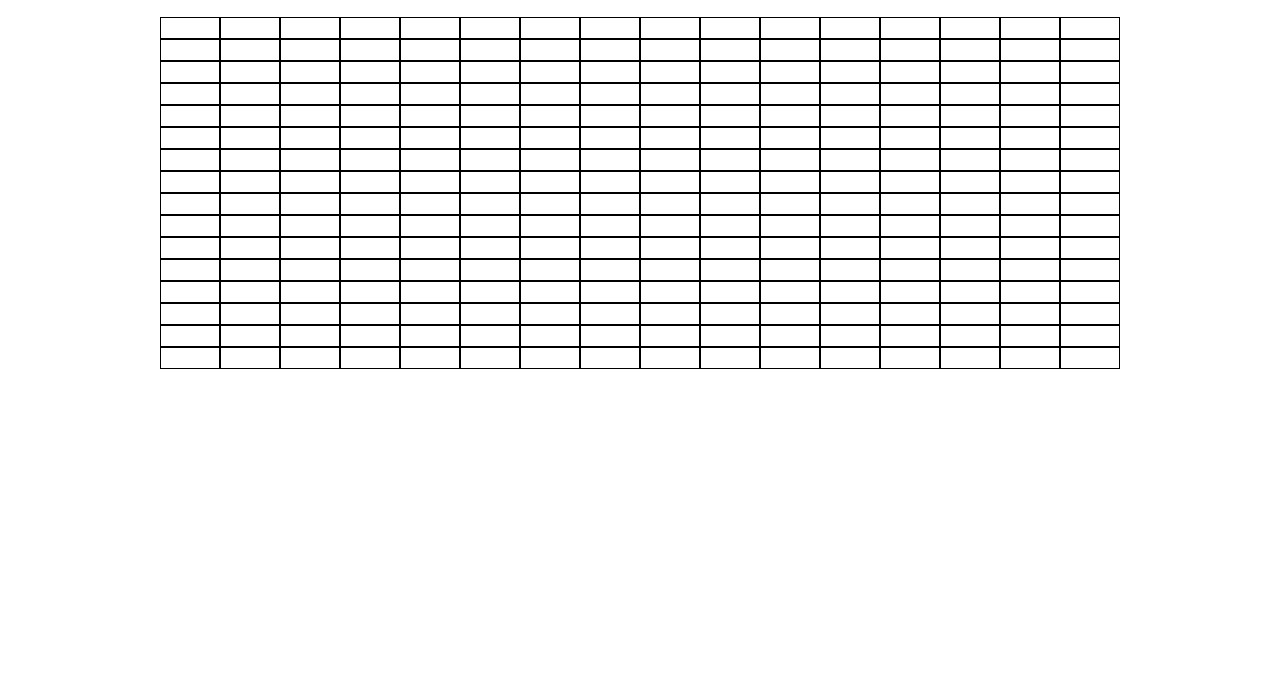
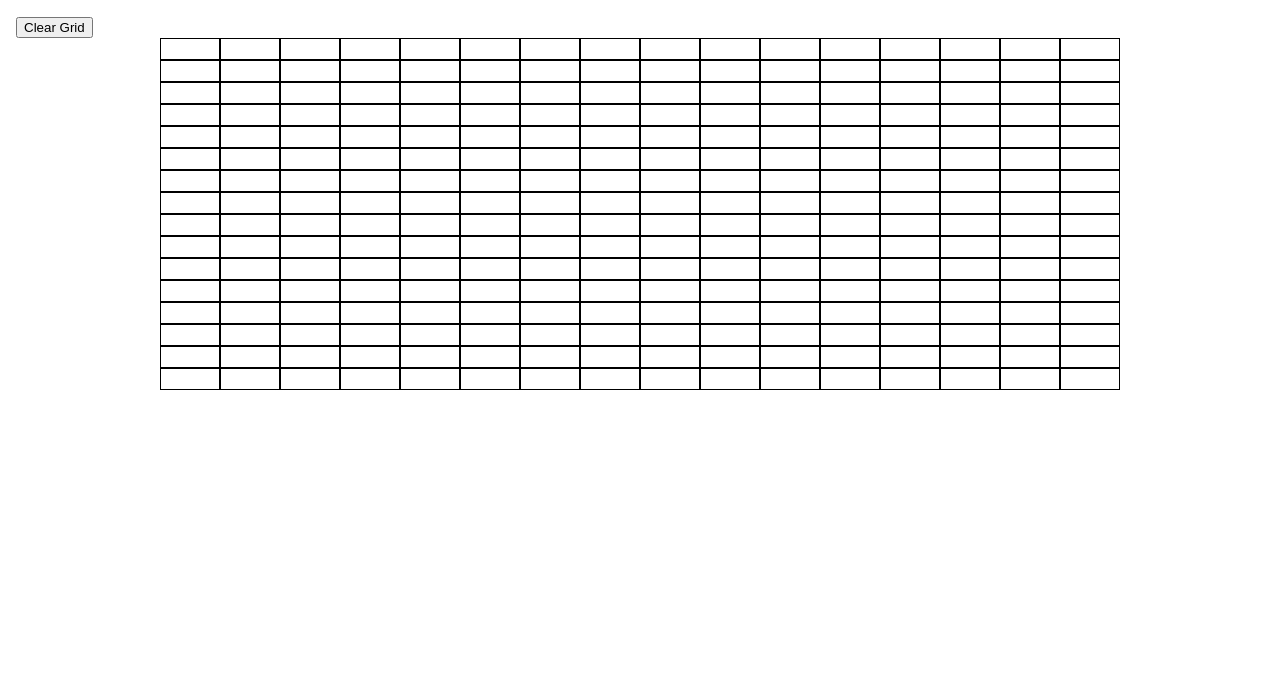
Before and after one commit to nacen-dev/odin-etch-a-sketch, a plain HTML site: page index.html in a window 1280 px wide. Shown: the part 118-800 px from the top of the page. Drawn offline with Linux system fonts and the light colour scheme.

Commit message:
Create clear-grid container, button

```diff
--- a/index.html
+++ b/index.html
@@ -11,9 +11,11 @@
       <h1 class="header-title">Etch a Sketch</h1>
     </header>
     <main>
+      <div class="clear-grid-container">
+        <button class="clear-grid button">Clear Grid</button>
+      </div>
       <section class="sketch-container">
-        <div class="sketchpad">
-        </div>
+        <div class="sketchpad"></div>
       </section>
     </main>
     <footer></footer>
```
